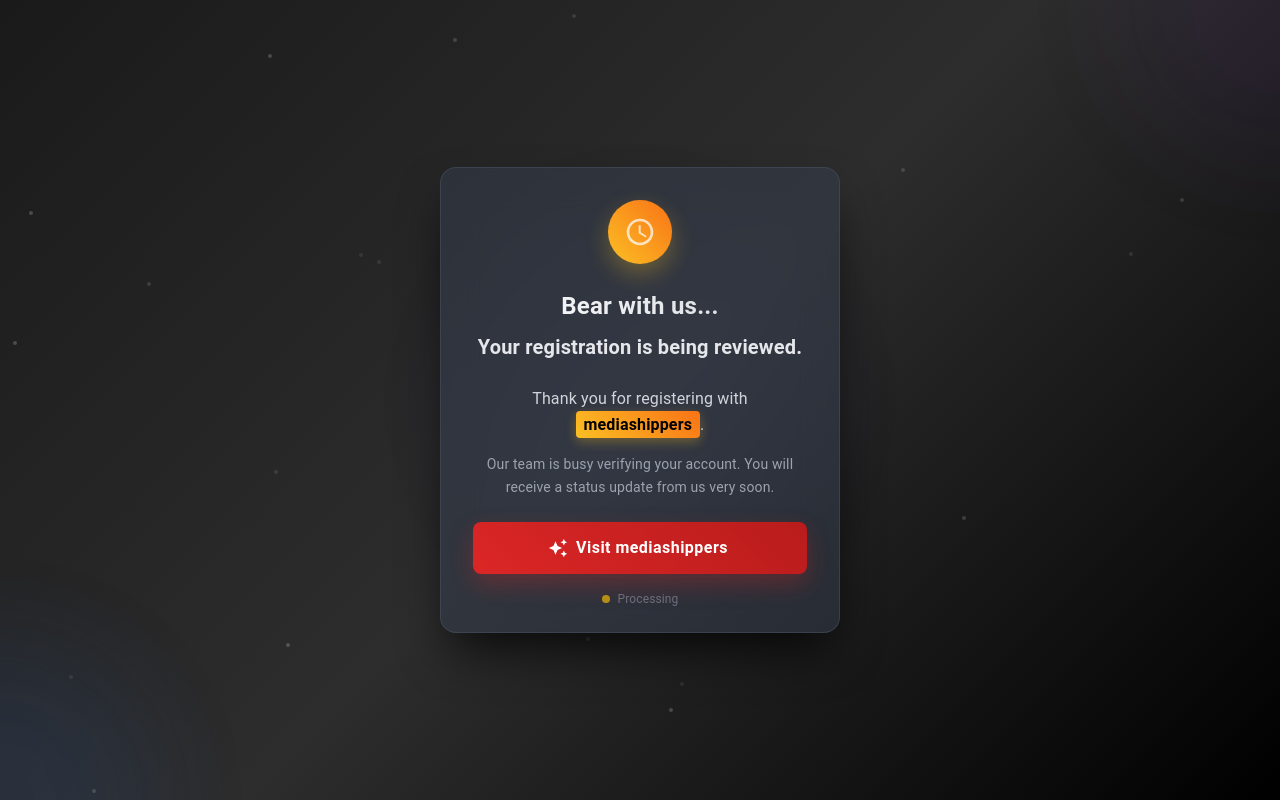
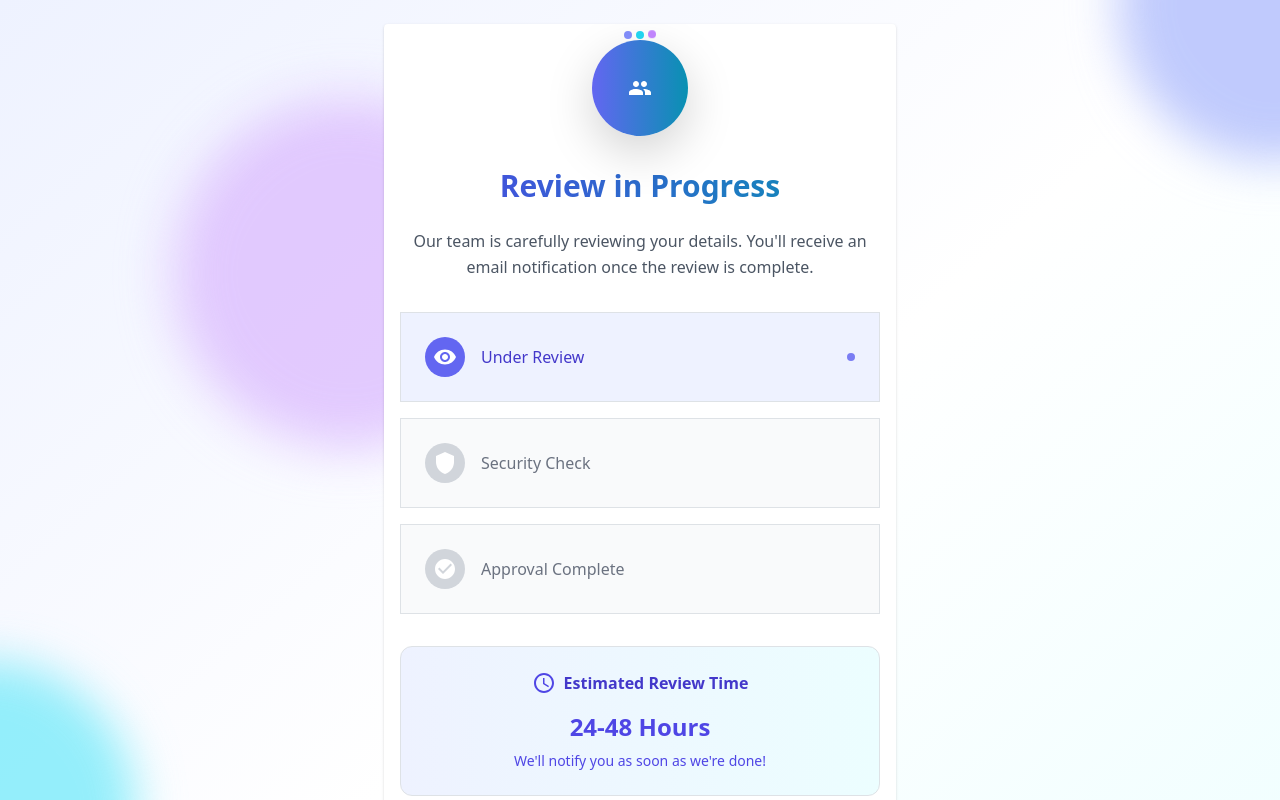
Before and after one commit to adityakatap8/Shipmedia-volume-1, a React (Vite) app: page /verification in a window 1280 px wide. Shown: the top 800 px of the page. Built offline with nearby package versions, Linux system fonts and the light colour scheme.

Commit message:
modify the verification user interface

```diff
--- a/src/components/guestUserPage/GuestUserPage.jsx
+++ b/src/components/guestUserPage/GuestUserPage.jsx
@@ -1,271 +1,189 @@
 "use client"
 
-import { useEffect, useState } from "react"
-import { Box, Card, CardContent, Button, Typography, Container } from "@mui/material"
-import { AccessTime, AutoAwesome } from "@mui/icons-material"
+import { useState, useEffect } from "react"
+import { Button } from "@mui/material"
+import { Card, CardContent } from "@mui/material"
+import { AccessTime, Mail, CheckCircle, Visibility, Shield, Group } from "@mui/icons-material"
 
-export default function GuestUserPage() {
+export default function TeamReviewPage() {
   const [mounted, setMounted] = useState(false)
+  const [currentStep, setCurrentStep] = useState(0)
+
+  const reviewSteps = [
+    { icon: Visibility, label: "Under Review", completed: false, active: true },
+    { icon: Shield, label: "Security Check", completed: false },
+    { icon: CheckCircle, label: "Approval Complete", completed: false },
+  ]
 
   useEffect(() => {
     setMounted(true)
+
+    // Simulate review progress animation
+    const interval = setInterval(() => {
+      setCurrentStep((prev) => (prev + 1) % 3)
+    }, 3000)
+
+    return () => clearInterval(interval)
   }, [])
 
-  const backgroundStyle = {
-    minHeight: "100vh",
-    background: "linear-gradient(135deg, #1a1a1a 0%, #2d2d2d 50%, #000000 100%)",
-    display: "flex",
-    alignItems: "center",
-    justifyContent: "center",
-    padding: "16px",
-    position: "relative",
-    overflow: "hidden",
-  }
+  return (
+    <div className="min-h-screen bg-gradient-to-br from-indigo-50 via-white to-cyan-50 flex items-center justify-center p-4 relative">
+      {/* Animated background elements - Fixed positioning */}
+      <div className="fixed inset-0 overflow-hidden pointer-events-none">
+        <div className="absolute -top-40 -right-40 w-80 h-80 bg-indigo-300 rounded-full mix-blend-multiply filter blur-xl opacity-70 animate-blob"></div>
+        <div className="absolute -bottom-40 -left-40 w-80 h-80 bg-cyan-300 rounded-full mix-blend-multiply filter blur-xl opacity-70 animate-blob animation-delay-2000"></div>
+        <div className="absolute top-40 left-40 w-80 h-80 bg-purple-300 rounded-full mix-blend-multiply filter blur-xl opacity-70 animate-blob animation-delay-4000"></div>
+      </div>
 
-  const containerStyle = {
-    display: "flex",
-    alignItems: "center",
-    justifyContent: "center",
-    height: "100%",
-  }
+      <Card
+        className={`w-full max-w-lg relative z-10 border-0 shadow-2xl bg-white/80 backdrop-blur-sm transition-all duration-1000 ${mounted ? "translate-y-0 opacity-100" : "translate-y-8 opacity-0"}`}
+      >
+        <CardContent className="p-8 text-center">
+          {/* Animated team icon */}
+          <div className="relative mb-8">
+            <div className="w-24 h-24 mx-auto bg-gradient-to-r from-indigo-500 to-cyan-600 rounded-full flex items-center justify-center shadow-lg">
+              <Group className="w-12 h-12 text-white" />
+            </div>
+            {/* Animated dots around the icon */}
+            <div className="absolute top-0 left-1/2 transform -translate-x-1/2 -translate-y-2">
+              <div className="flex space-x-1">
+                <div className="w-2 h-2 bg-indigo-400 rounded-full animate-bounce"></div>
+                <div className="w-2 h-2 bg-cyan-400 rounded-full animate-bounce animation-delay-200"></div>
+                <div className="w-2 h-2 bg-purple-400 rounded-full animate-bounce animation-delay-400"></div>
+              </div>
+            </div>
+          </div>
 
-  const floatingElementStyle1 = {
-    position: "absolute",
-    top: "-160px",
-    right: "-160px",
-    width: "320px",
-    height: "320px",
-    background: "rgba(147, 51, 234, 0.1)",
-    borderRadius: "50%",
-    filter: "blur(60px)",
-    animation: "pulse 3s ease-in-out infinite",
-  }
+          {/* Main heading */}
+          <h1 className="text-3xl font-bold bg-gradient-to-r from-indigo-600 to-cyan-600 bg-clip-text text-transparent mb-4">
+            Review in Progress
+          </h1>
 
-  const floatingElementStyle2 = {
-    position: "absolute" ,
-    bottom: "-160px",
-    left: "-160px",
-    width: "320px",
-    height: "320px",
-    background: "rgba(59, 130, 246, 0.1)",
-    borderRadius: "50%",
-    filter: "blur(60px)",
-    animation: "pulse 3s ease-in-out infinite 1s",
-  }
+          <p className="text-gray-600 mb-8 leading-relaxed">
+            Our team is carefully reviewing your details. You'll receive an email notification once the review is
+            complete.
+          </p>
 
-  const floatingElementStyle3 = {
-    position: "absolute" ,
-    top: "50%",
-    left: "50%",
-    transform: "translate(-50%, -50%)",
-    width: "384px",
-    height: "384px",
-    background: "rgba(99, 102, 241, 0.05)",
-    borderRadius: "50%",
-    filter: "blur(60px)",
-    animation: "pulse 3s ease-in-out infinite 0.5s",
-  }
+          {/* Review process steps */}
+          <div className="space-y-4 mb-8">
+            {reviewSteps.map((step, index) => {
+              const Icon = step.icon
+              return (
+                <div
+                  key={index}
+                  className={`flex items-center p-4 rounded-lg border transition-all duration-500 ${
+                    step.completed
+                      ? "bg-green-50 border-green-200"
+                      : step.active
+                        ? "bg-indigo-50 border-indigo-200"
+                        : "bg-gray-50 border-gray-200"
+                  }`}
+                >
+                  <div
+                    className={`w-10 h-10 rounded-full flex items-center justify-center mr-4 transition-all duration-300 ${
+                      step.completed ? "bg-green-500" : step.active ? "bg-indigo-500" : "bg-gray-300"
+                    }`}
+                  >
+                    <Icon className="w-5 h-5 text-white" />
+                  </div>
+                  <div className="flex-1 text-left">
+                    <span
+                      className={`font-medium ${
+                        step.completed ? "text-green-700" : step.active ? "text-indigo-700" : "text-gray-500"
+                      }`}
+                    >
+                      {step.label}
+                    </span>
+                  </div>
+                  {step.completed && <CheckCircle className="w-5 h-5 text-green-500" />}
+                  {step.active && <div className="w-2 h-2 bg-indigo-500 rounded-full animate-pulse"></div>}
+                </div>
+              )
+            })}
+          </div>
 
-  const cardStyle = {
-    maxWidth: "400px",
-    width: "100%",
-    background: "rgba(55, 65, 81, 0.5)",
-    backdropFilter: "blur(20px)",
-    border: "1px solid rgba(75, 85, 99, 0.5)",
-    borderRadius: "16px",
-    boxShadow: "0 25px 50px -12px rgba(0, 0, 0, 0.8)",
-    opacity: mounted ? 1 : 0,
-    transform: mounted ? "translateY(0)" : "translateY(32px)",
-    transition: "all 1s ease-out",
-  }
+          {/* Estimated time */}
+          <div className="bg-gradient-to-r from-indigo-50 to-cyan-50 p-6 rounded-xl border border-indigo-100 mb-8">
+            <div className="flex items-center justify-center mb-3">
+              <AccessTime className="w-5 h-5 text-indigo-600 mr-2" />
+              <span className="font-semibold text-indigo-700">Estimated Review Time</span>
+            </div>
+            <div className="text-2xl font-bold text-indigo-600 mb-2">24-48 Hours</div>
+            <p className="text-sm text-indigo-600">We'll notify you as soon as we're done!</p>
+          </div>
 
-  const iconContainerStyle = {
-    position: "relative" ,
-    width: "64px",
-    height: "64px",
-    margin: "0 auto 24px",
-  }
+          {/* Email notification info */}
+          <div className="flex items-center justify-center p-4 bg-cyan-50 rounded-lg border border-cyan-200 mb-6">
+            <Mail className="w-5 h-5 text-cyan-600 mr-3" />
+            <div className="text-left">
+              <p className="text-sm font-medium text-cyan-700">Email Notification</p>
+              <p className="text-xs text-cyan-600">You'll receive an update at your registered email</p>
+            </div>
+          </div>
 
-  const iconBackgroundStyle = {
-    position: "absolute" ,
-    inset: 0,
-    background: "linear-gradient(45deg, #fbbf24, #f97316)",
-    borderRadius: "50%",
-    opacity: 0.2,
-    animation: "spin 8s linear infinite",
-  }
+          {/* Action button */}
+          <Button
+            variant="outline"
+            className="w-full border-2 border-indigo-200 hover:border-indigo-300 hover:bg-indigo-50 transition-all duration-300 mb-6"
+          >
+            Return to Dashboard
+          </Button>
 
-  const iconStyle = {
-    position: "relative" ,
-    background: "linear-gradient(45deg, #fbbf24, #f97316)",
-    borderRadius: "50%",
-    padding: "16px",
-    boxShadow: "0 10px 25px rgba(251, 191, 36, 0.3)",
-    display: "flex",
-    alignItems: "center",
-    justifyContent: "center",
-  }
+          {/* Help section */}
+          <div className="pt-6 border-t border-gray-100">
+            <p className="text-xs text-gray-500 mb-2">Need help or have questions?</p>
+            <button className="text-xs text-indigo-600 hover:text-indigo-700 font-medium underline underline-offset-2">
+              Contact our support team
+            </button>
+          </div>
 
-  const headingStyle = {
-    fontSize: "1.5rem",
-    fontWeight: "bold",
-    background: "linear-gradient(45deg, #ffffff, #d1d5db)",
-    WebkitBackgroundClip: "text",
-    WebkitTextFillColor: "transparent",
-    backgroundClip: "text",
-    marginBottom: "8px",
-  }
+          {/* Animated progress indicator */}
+          <div className="mt-6">
+            <div className="flex justify-center space-x-2">
+              {[0, 1, 2].map((i) => (
+                <div
+                  key={i}
+                  className={`w-2 h-2 rounded-full transition-all duration-300 ${
+                    i === currentStep ? "bg-indigo-500 scale-125" : "bg-gray-300"
+                  }`}
+                ></div>
+              ))}
+            </div>
+          </div>
+        </CardContent>
+      </Card>
 
-  const subHeadingStyle = {
-    fontSize: "1.25rem",
-    fontWeight: "600",
-    color: "#e5e7eb",
-    marginBottom: "24px",
-  }
-
-  const personalizedTextStyle = {
-    color: "#d1d5db",
-    lineHeight: 1.6,
-    marginBottom: "16px",
-  }
-
-  const brandHighlightStyle = {
-    background: "linear-gradient(45deg, #fbbf24, #f97316)",
-    color: "#000000",
-    padding: "4px 8px",
-    borderRadius: "4px",
-    fontWeight: "600",
-    boxShadow: "0 4px 12px rgba(251, 191, 36, 0.3)",
-  }
-
-  const descriptionStyle = {
-    color: "#9ca3af",
-    fontSize: "0.875rem",
-    lineHeight: 1.6,
-    marginBottom: "24px",
-  }
-
-  const buttonStyle = {
-    width: "100%",
-    background: "linear-gradient(45deg, #dc2626, #b91c1c)",
-    color: "#ffffff",
-    fontWeight: "600",
-    padding: "12px 24px",
-    borderRadius: "8px",
-    boxShadow: "0 10px 25px rgba(220, 38, 38, 0.3)",
-    textTransform: "none" ,
-    fontSize: "1rem",
-    transition: "all 0.2s ease",
-    "&:hover": {
-      background: "linear-gradient(45deg, #b91c1c, #991b1b)",
-      transform: "scale(1.05)",
-      boxShadow: "0 15px 35px rgba(220, 38, 38, 0.4)",
-    },
-  }
-
-  const statusIndicatorStyle = {
-    display: "flex",
-    alignItems: "center",
-    justifyContent: "center",
-    gap: "8px",
-    marginTop: "16px",
-  }
-
-  const statusDotStyle = {
-    width: "8px",
-    height: "8px",
-    backgroundColor: "#eab308",
-    borderRadius: "50%",
-    animation: "pulse 2s ease-in-out infinite",
-  }
-
-  const statusTextStyle = {
-    fontSize: "0.75rem",
-    color: "#6b7280",
-  }
-
-  // Create floating particles
-  const particles = Array.from({ length: 20 }, (_, i) => (
-    <Box
-      key={i}
-      sx={{
-        position: "absolute",
-        width: "4px",
-        height: "4px",
-        backgroundColor: "rgba(255, 255, 255, 0.2)",
-        borderRadius: "50%",
-        left: `${Math.random() * 100}%`,
-        top: `${Math.random() * 100}%`,
-        animation: `pulse ${2 + Math.random() * 2}s ease-in-out infinite ${Math.random() * 3}s`,
-      }}
-    />
-  ))
-
-  return (
-    <>
-      <style jsx global>{`
-        @keyframes pulse {
-          0%, 100% { opacity: 0.4; }
-          50% { opacity: 1; }
+      <style jsx>{`
+        @keyframes blob {
+          0% {
+            transform: translate(0px, 0px) scale(1);
+          }
+          33% {
+            transform: translate(30px, -50px) scale(1.1);
+          }
+          66% {
+            transform: translate(-20px, 20px) scale(0.9);
+          }
+          100% {
+            transform: translate(0px, 0px) scale(1);
+          }
         }
-
-        @keyframes spin {
-          from { transform: rotate(0deg); }
-          to { transform: rotate(360deg); }
+        .animate-blob {
+          animation: blob 7s infinite;
+        }
+        .animation-delay-200 {
+          animation-delay: 0.2s;
+        }
+        .animation-delay-400 {
+          animation-delay: 0.4s;
+        }
+        .animation-delay-2000 {
+          animation-delay: 2s;
+        }
+        .animation-delay-4000 {
+          animation-delay: 4s;
         }
       `}</style>
-
-      <Box sx={backgroundStyle}>
-        {/* Animated background elements */}
-        <Box sx={floatingElementStyle1} />
-        <Box sx={floatingElementStyle2} />
-        <Box sx={floatingElementStyle3} />
-
-        {/* Floating particles */}
-        <Box sx={{ position: "absolute", inset: 0, overflow: "hidden", pointerEvents: "none" }}>{particles}</Box>
-
-        <Container maxWidth="sm" sx={containerStyle}>
-          <Card sx={cardStyle}>
-            <CardContent sx={{ padding: "32px", textAlign: "center" }}>
-              {/* Icon with animation */}
-              <Box sx={iconContainerStyle}>
-                <Box sx={iconBackgroundStyle} />
-                <Box sx={iconStyle}>
-                  <AccessTime sx={{ color: "#ffffff", fontSize: "32px", animation: "pulse 2s ease-in-out infinite" }} />
-                </Box>
-              </Box>
-
-              {/* Main heading */}
-              <Typography sx={headingStyle}>Bear with us...</Typography>
-              <Typography sx={subHeadingStyle}>Your registration is being reviewed.</Typography>
-
-              {/* Personalized message */}
-              <Typography sx={personalizedTextStyle}>
-                Thank you for registering with{" "}
-                <Box component="span" sx={brandHighlightStyle}>
-                  mediashippers
-                </Box>
-                .
-              </Typography>
-
-              <Typography sx={descriptionStyle}>
-                Our team is busy verifying your account. You will receive a status update from us very soon.
-              </Typography>
-
-              {/* Action button */}
-              <Button variant="contained" sx={buttonStyle} startIcon={<AutoAwesome />}>
-                Visit mediashippers
-              </Button>
-
-              {/* Status indicators */}
-              <Box sx={statusIndicatorStyle}>
-                <Box sx={statusDotStyle} />
-                <Typography sx={statusTextStyle}>Processing</Typography>
-              </Box>
-            </CardContent>
-          </Card>
-        </Container>
-      </Box>
-    </>
+    </div>
   )
 }
```
